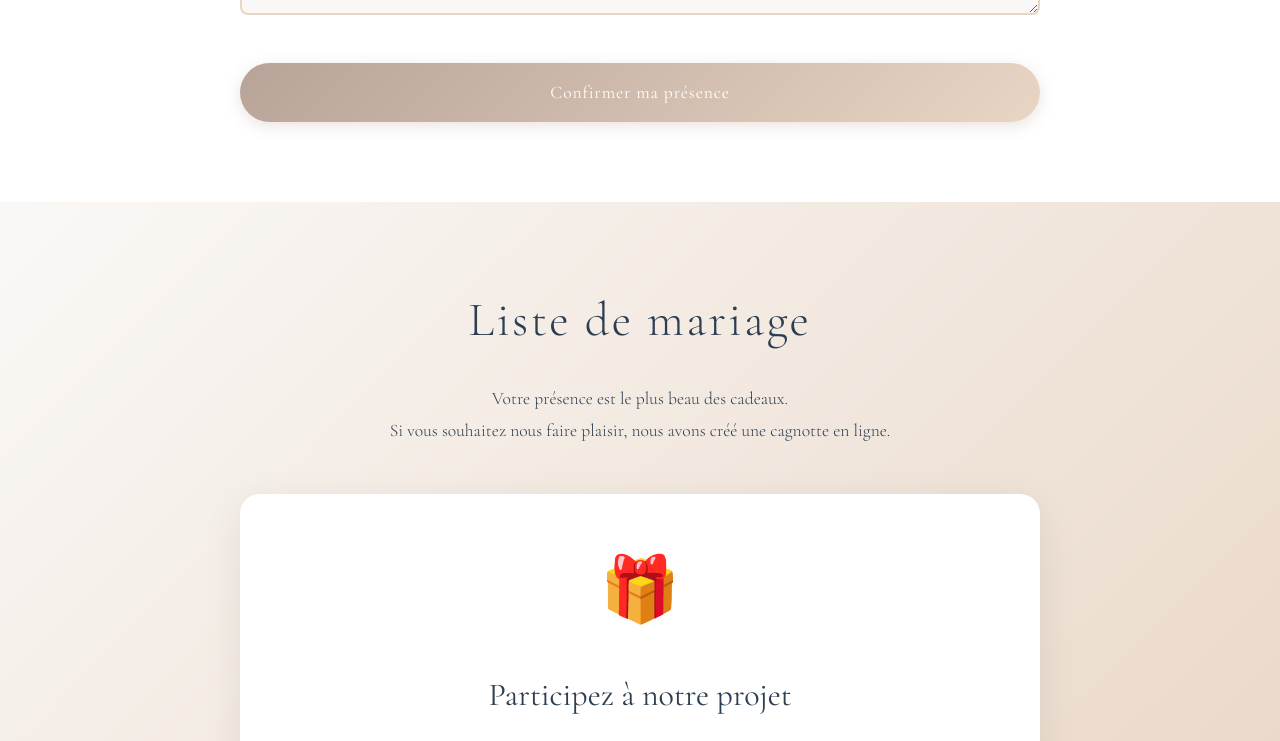
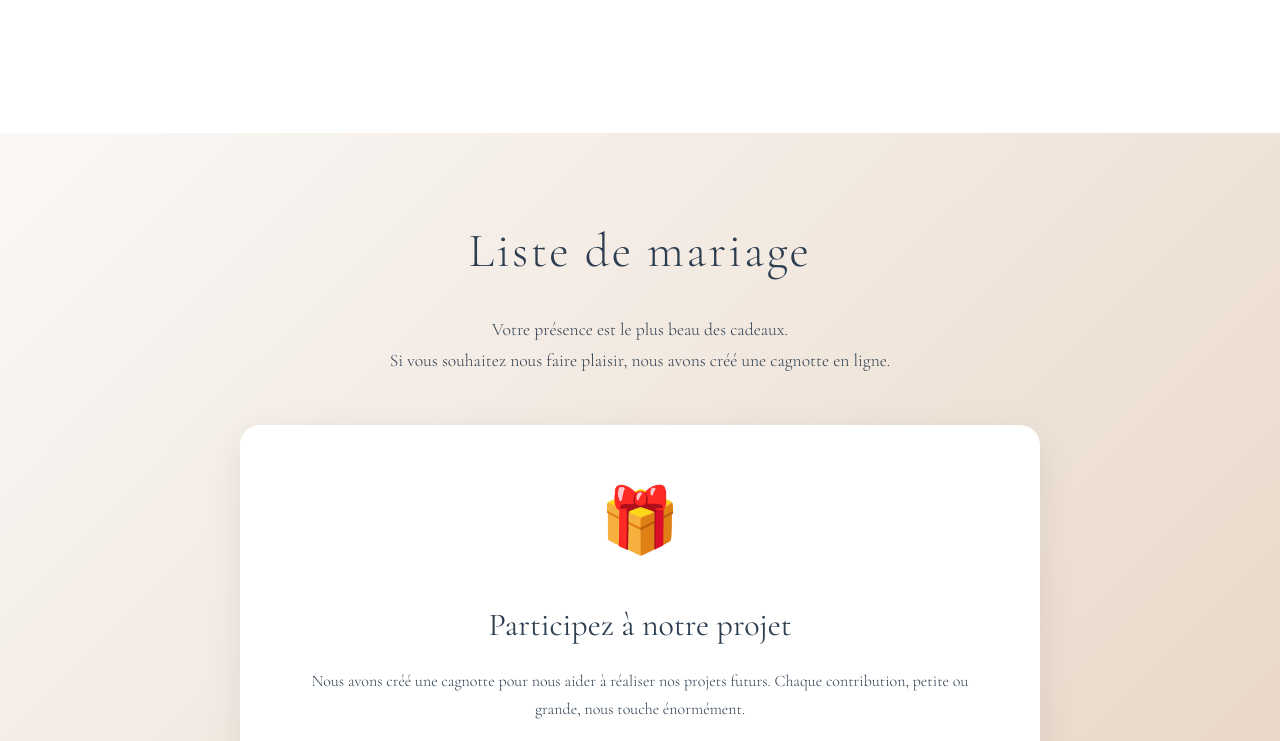
Before and after one commit to MahavishnuT/weddingAxelAlexiane, a React (Vite) app: page / in a window 1280 px wide. Shown: the part 1580-2321 px from the top of the page. Built offline with nearby package versions, Linux system fonts and the light colour scheme.

Commit message:
changing schedule order

```diff
--- a/src/App.tsx
+++ b/src/App.tsx
@@ -10,9 +10,9 @@ function App() {
   return (
     <div className="app">
       <Hero />
+      <Schedule />
+      <Gifts />
       <RSVP />
-      <Gifts />
-      <Schedule />
       <Accommodation />
     </div>
   );
```
